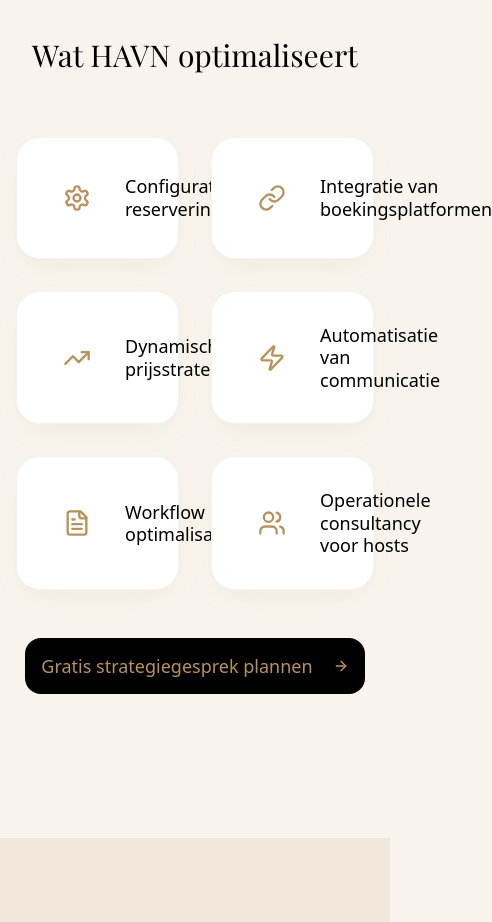
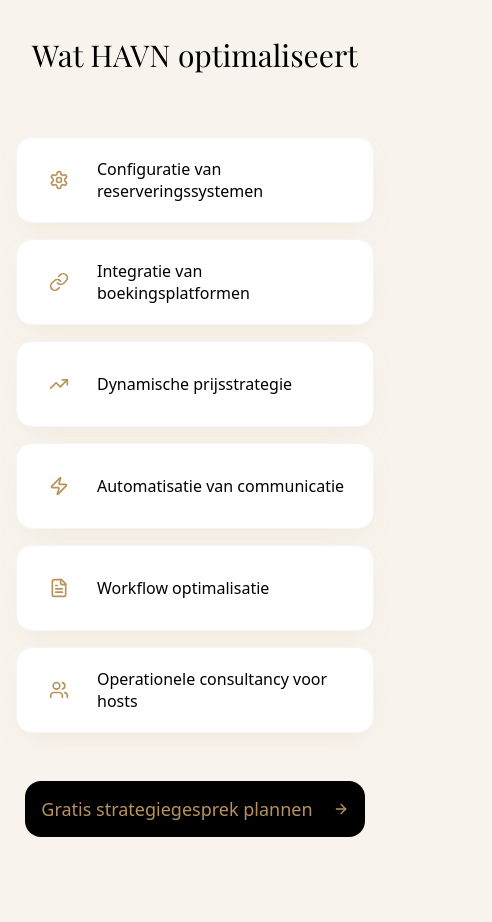
Before and after one commit to RoelS7/havn-v3, a Next.js app: page / in a window 390 px wide. Shown: the part 3400-4322 px from the top of the page, 492 px wide, since content can reach past the window. Built offline with nearby package versions, Linux system fonts and the light colour scheme.

Commit message:
services tegels

```diff
--- a/components/services.tsx
+++ b/components/services.tsx
@@ -1,5 +1,4 @@
 "use client"
-
 import { Button } from "@/components/ui/button"
 import { Settings, Link as LinkIcon, TrendingUp, Zap, FileText, Users, ArrowRight } from "lucide-react"
 import { translations } from "@/lib/translations"
@@ -11,10 +10,8 @@ interface ServicesProps {
 }
 
 export function Services({ language }: ServicesProps) {
-// UPDATE: Nu ook "es" toevoegen aan de toegestane talen
   const currentLang = (language === "nl" || language === "en" || language === "es") ? language : "nl"
   const t = translations[currentLang]
-
   const icons = [Settings, LinkIcon, TrendingUp, Zap, FileText, Users]
 
   return (
@@ -28,26 +25,24 @@ export function Services({ language }: ServicesProps) {
           </h2>
         </div>
 
-        {/* GRID */}
-        <div className="grid grid-cols-2 md:grid-cols-3 gap-8 max-w-5xl mx-auto">
+        {/* GRID — 1 kolom op mobiel, 2 op tablet, 3 op desktop */}
+        <div className="grid grid-cols-1 sm:grid-cols-2 md:grid-cols-3 gap-4 md:gap-8 max-w-5xl mx-auto">
           {t.services.items.map((item, index) => {
             const Icon = icons[index]
-
             return (
               <motion.div
                 key={index}
                 whileHover={{ scale: 1.04, y: -4 }}
                 transition={{ duration: 0.25 }}
-                className="group flex items-center gap-5 p-8 rounded-3xl bg-white border border-gray-100
+                className="group flex items-center gap-4 p-5 md:p-8 rounded-2xl md:rounded-3xl bg-white border border-gray-100
                            hover:border-gold hover:shadow-xl transition-all duration-300 luxury-card"
               >
                 {/* ICON */}
-                <div className="w-14 h-14 flex-shrink-0 flex items-center justify-center rounded-2xl bg-gold/10 group-hover:bg-gold/20 transition-colors duration-300">
-                  <Icon className="h-7 w-7 text-gold transition-transform duration-300 group-hover:scale-110" />
+                <div className="w-11 h-11 md:w-14 md:h-14 flex-shrink-0 flex items-center justify-center rounded-xl md:rounded-2xl bg-gold/10 group-hover:bg-gold/20 transition-colors duration-300">
+                  <Icon className="h-5 w-5 md:h-7 md:w-7 text-gold transition-transform duration-300 group-hover:scale-110" />
                 </div>
-
                 {/* TEXT */}
-                <span className="text-black font-medium text-lg leading-tight">
+                <span className="text-black font-medium text-base md:text-lg leading-snug">
                   {item}
                 </span>
               </motion.div>
@@ -69,7 +64,6 @@ export function Services({ language }: ServicesProps) {
             </Link>
           </Button>
         </div>
-
       </div>
     </div>
   )
```
Also changed, not shown: 1 other file (tests, documents, lock files or other folders).
